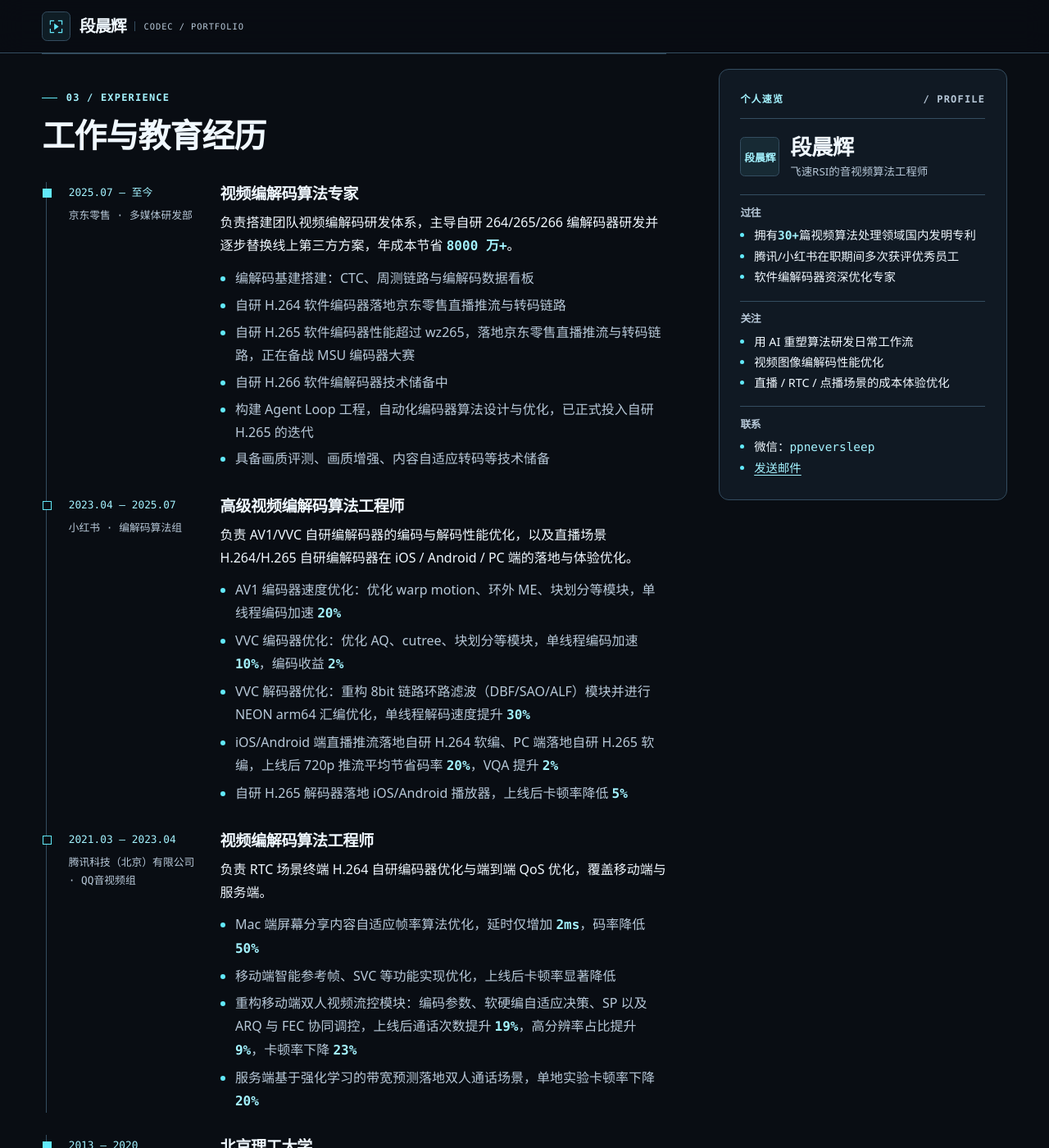
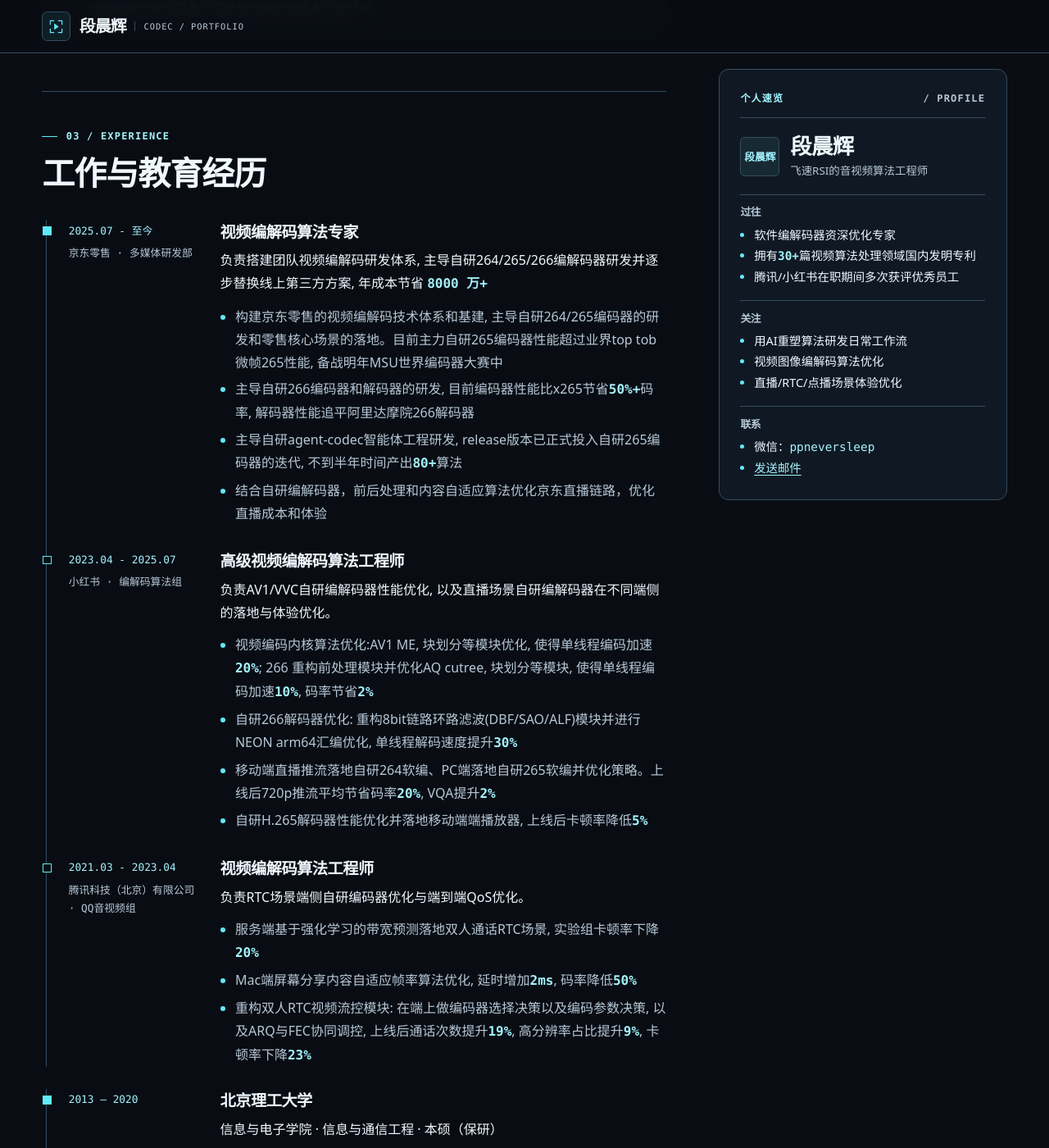
Before and after one commit to bitchenhui/bitchenhui.github.io, a Jekyll site: the page built from index.html, in a window 1280 px wide and 1400 px high, scrolled down 1254 px. Shown: the whole window at 82% size. Built offline with Jekyll 4.4.1, drawn with Linux system fonts in a browser that asks for light colours; some of the changed text lies outside the part shown.

Commit message:
chore: refresh profile, experience and projects data

```diff
--- a/_config.yml
+++ b/_config.yml
@@ -1,4 +1,4 @@
-title: "段晨辉的空间"
+title: "段晨辉个人空间"
 description: "段晨辉个人主页：音视频算法优化、AI 驱动研发与成本体验优化。"
 url: "https://bitchenhui.github.io"
 baseurl: ""
@@ -14,7 +14,7 @@
 author:
   name: "段晨辉"
   role: "飞速RSI的音视频算法工程师"
-  intro: "用AI重塑所有流程中；ACL努力康复中的篮球爱好者；北京探店"
+  intro: "用AI重塑所有流程中;ACL努力康复中的篮球爱好者;北京探店"
   email: "ppduan50@gmail.com"
   # 展示在侧栏卡片「联系」中的微信号
   wechat: "ppneversleep"
@@ -24,17 +24,17 @@
   resume_url: ""
 
 current_focus:
-  - 用 AI 重塑算法研发日常工作流
-  - 视频图像编解码性能优化
-  - 直播 / RTC / 点播场景的成本体验优化
+  - 用AI重塑算法研发日常工作流
+  - 视频图像编解码算法优化
+  - 直播/RTC/点播场景体验优化
 
 skills:
-  - name: LLM 驱动的算法自进化agent设计优化
-    description: 探索 llm 驱动的视频编解码内核算法生成、评估与持续迭代优化loop流程。
-  - name: 视频图像编解码算法优化（H.265/H.266/AV1/NVC）
-    description: 聚焦 H.265、H.266、AV1 与 NVC 的编码效率和工程性能。
-  - name: 直播 / RTC / 点播 场景的 QoS/QoE 体验和成本优化
-    description: 面向 直播，RTC和点播 场景分析并改善端到端体验和成本。
+  - name: LLM驱动的算法自进化agent设计优化
+    description: 利用agent+loop+RSI能力设计自动算法设计迭代系统。系统还在持续优化中，release的版本已投入自研265编码器的日常算法优化迭代中，大幅度提升效率。
+  - name: 视频图像编解码算法优化(H.265/H.266/AV1/NVC)
+    description: 具备从0-1搭建视频编解码技术体系的经验和能力，并能够根据业务需求进行优化和迭代。拿到业务收益同时编码器性能达到行业top。
+  - name: 直播/RTC/点播场景的体验和成本优化
+    description: 端侧和服务端均具备不同场景的体验和成本优化经验
 
 exclude:
   - README.md
--- a/_data/experience.yml
+++ b/_data/experience.yml
@@ -1,34 +1,30 @@
 # 每段经历一条。必填：period / role / summary / highlights。
 # 可选字段：org —— 公司或团队名称；location —— 工作地点。
-- period: "2025.07 – 至今"
+- period: "2025.07 - 至今"
   org: "京东零售 · 多媒体研发部"
   role: "视频编解码算法专家"
-  summary: "负责搭建团队视频编解码研发体系，主导自研 264/265/266 编解码器研发并逐步替换线上第三方方案，年成本节省 8000 万+。"
+  summary: "负责搭建团队视频编解码研发体系, 主导自研264/265/266编解码器研发并逐步替换线上第三方方案, 年成本节省 8000 万+"
   highlights:
-    - "编解码基建搭建：CTC、周测链路与编解码数据看板"
-    - "自研 H.264 软件编码器落地京东零售直播推流与转码链路"
-    - "自研 H.265 软件编码器性能超过 wz265，落地京东零售直播推流与转码链路，正在备战 MSU 编码器大赛"
-    - "自研 H.266 软件编解码器技术储备中"
-    - "构建 Agent Loop 工程，自动化编码器算法设计与优化，已正式投入自研 H.265 的迭代"
-    - "具备画质评测、画质增强、内容自适应转码等技术储备"
+    - "构建京东零售的视频编解码技术体系和基建, 主导自研264/265编码器的研发和零售核心场景的落地。目前主力自研265编码器性能超过业界top tob微帧265性能, 备战明年MSU世界编码器大赛中"
+    - "主导自研266编码器和解码器的研发, 目前编码器性能比x265节省50%+码率, 解码器性能追平阿里达摩院266解码器"
+    - "主导自研agent-codec智能体工程研发, release版本已正式投入自研265编码器的迭代, 不到半年时间产出80+算法"
+    - "结合自研编解码器，前后处理和内容自适应算法优化京东直播链路，优化直播成本和体验"
 
-- period: "2023.04 – 2025.07"
+- period: "2023.04 - 2025.07"
   org: "小红书 · 编解码算法组"
   role: "高级视频编解码算法工程师"
-  summary: "负责 AV1/VVC 自研编解码器的编码与解码性能优化，以及直播场景 H.264/H.265 自研编解码器在 iOS / Android / PC 端的落地与体验优化。"
+  summary: "负责AV1/VVC自研编解码器性能优化, 以及直播场景自研编解码器在不同端侧的落地与体验优化。"
   highlights:
-    - "AV1 编码器速度优化：优化 warp motion、环外 ME、块划分等模块，单线程编码加速 20%"
-    - "VVC 编码器优化：优化 AQ、cutree、块划分等模块，单线程编码加速 10%，编码收益 2%"
-    - "VVC 解码器优化：重构 8bit 链路环路滤波（DBF/SAO/ALF）模块并进行 NEON arm64 汇编优化，单线程解码速度提升 30%"
-    - "iOS/Android 端直播推流落地自研 H.264 软编、PC 端落地自研 H.265 软编，上线后 720p 推流平均节省码率 20%，VQA 提升 2%"
-    - "自研 H.265 解码器落地 iOS/Android 播放器，上线后卡顿率降低 5%"
+    - "视频编码内核算法优化:AV1 ME, 块划分等模块优化, 使得单线程编码加速20%; 266 重构前处理模块并优化AQ cutree, 块划分等模块, 使得单线程编码加速10%, 码率节省2%"
+    - "自研266解码器优化: 重构8bit链路环路滤波(DBF/SAO/ALF)模块并进行NEON arm64汇编优化, 单线程解码速度提升30%"
+    - "移动端直播推流落地自研264软编、PC端落地自研265软编并优化策略。上线后720p推流平均节省码率20%, VQA提升2%"
+    - "自研H.265解码器性能优化并落地移动端端播放器, 上线后卡顿率降低5%"
 
-- period: "2021.03 – 2023.04"
+- period: "2021.03 - 2023.04"
   org: "腾讯科技（北京）有限公司 · QQ音视频组"
   role: "视频编解码算法工程师"
-  summary: "负责 RTC 场景终端 H.264 自研编码器优化与端到端 QoS 优化，覆盖移动端与服务端。"
+  summary: "负责RTC场景端侧自研编码器优化与端到端QoS优化。"
   highlights:
-    - "Mac 端屏幕分享内容自适应帧率算法优化，延时仅增加 2ms，码率降低 50%"
-    - "移动端智能参考帧、SVC 等功能实现优化，上线后卡顿率显著降低"
-    - "重构移动端双人视频流控模块：编码参数、软硬编自适应决策、SP 以及 ARQ 与 FEC 协同调控，上线后通话次数提升 19%，高分辨率占比提升 9%，卡顿率下降 23%"
-    - "服务端基于强化学习的带宽预测落地双人通话场景，单地实验卡顿率下降 20%"
+    - "服务端基于强化学习的带宽预测落地双人通话RTC场景, 实验组卡顿率下降20%"
+    - "Mac端屏幕分享内容自适应帧率算法优化, 延时增加2ms, 码率降低50%"
+    - "重构双人RTC视频流控模块: 在端上做编码器选择决策以及编码参数决策, 以及ARQ与FEC协同调控, 上线后通话次数提升19%, 高分辨率占比提升9%, 卡顿率下降23%"
--- a/_data/honors.yml
+++ b/_data/honors.yml
@@ -1,4 +1,4 @@
 # 荣誉与专利等可公开条目。
+- "软件编解码器资深优化专家"
 - "拥有30+篇视频算法处理领域国内发明专利"
 - "腾讯/小红书在职期间多次获评优秀员工"
-- "软件编解码器资深优化专家"
--- a/_data/projects.yml
+++ b/_data/projects.yml
@@ -8,8 +8,26 @@
 #                      没有链接时，一张真实截图就是作品最有说服力的展示。
 #   project_url     —— 在线演示 / 介绍页链接（可选，留空则不显示按钮）
 #   repository_url  —— 代码仓库链接（可选，留空则不显示按钮）
-- title: "编码端 CTC 工具和集群"
-  description: "用于管理编码器实验配置、对比 BD-rate 结果并生成报告的命令行工具与集群。"
+- title: "agent-codec智能体系统"
+  description: "自研编码器 Agent：驱动LLM自动化设计与迭代编码算法，持续优化编码器性能。"
+  stack:
+    - Python
+    - CLI
+  cover: ""
+  project_url: ""
+  repository_url: ""
+
+- title: "核心编码器性能"
+  description: "自研成熟265相比x265节省码率30%+；正在自研的266相比x265节省码率50%+"
+  stack:
+    - C/C++
+    - CLI
+  cover: ""
+  project_url: ""
+  repository_url: ""
+
+- title: "视频编解码CTC和质量评估工具"
+  description: "用于管理编码器实验配置、对比 BD-rate 结果并生成报告的自研命令行工具与集群。"
   stack:
     - Python
     - CLI
@@ -18,28 +36,10 @@
   repository_url: ""
 
 - title: "视频码流分析软件"
-  description: "面向编解码算法同学的码流分析工具：线上高效定位算法问题、查看视频码流信息，支持多种视频格式。"
+  description: "面向音视频技术同学的自研码流分析工具：线上高效定位算法问题、查看视频码流信息，支持多种视频格式。"
   stack:
-    - Python
+    - Python/C++
     - CLI
   cover: ""
   project_url: ""
   repository_url: ""
-
-- title: "agent-codec autoloop 系统"
-  description: "编码器 Agent：驱动 LLM 自动化设计与迭代编码算法，持续优化编码器性能。"
-  stack:
-    - Python
-    - CLI
-  cover: ""
-  project_url: ""
-  repository_url: ""
-
-- title: "核心编码器性能"
-  description: "自研 265/266 编解码器的性能跟踪与对齐。"
-  stack:
-    - Python
-    - CLI
-  cover: ""
-  project_url: ""
-  repository_url: ""
```
